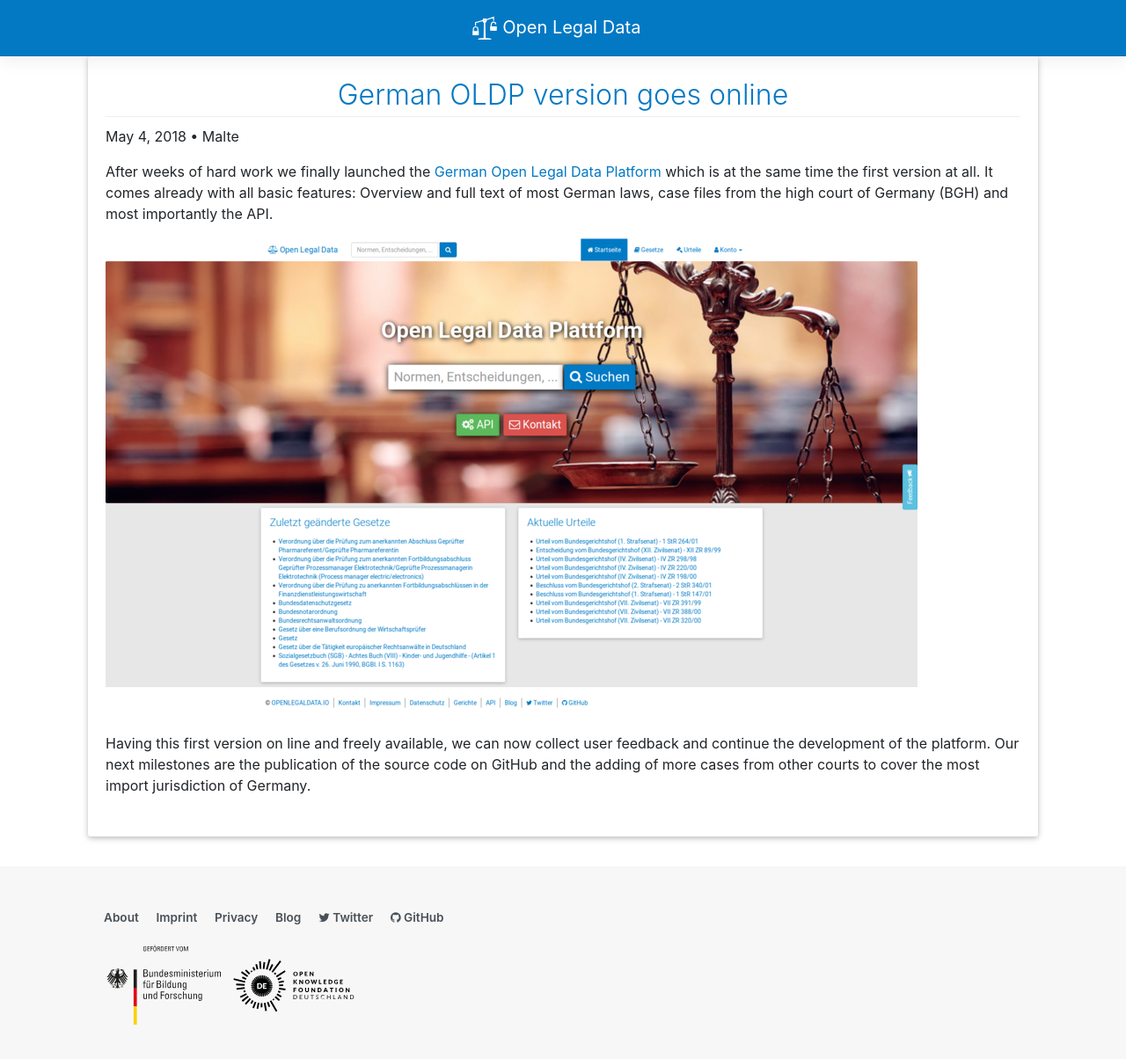
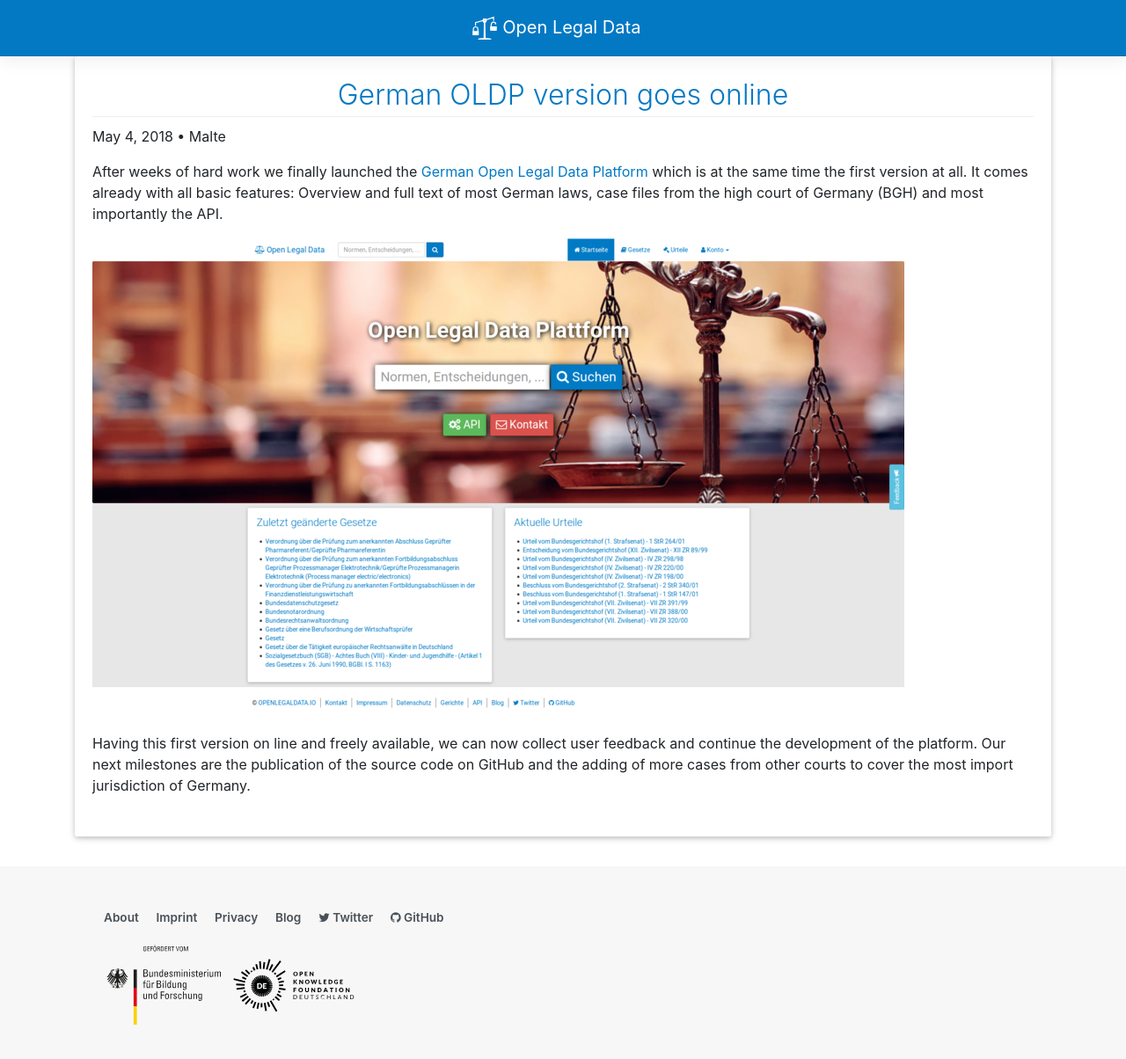
Before and after one commit to openlegaldata/blog, a Jekyll site: the page built from _posts/2018-05-04-german-version-online.md, in a window 1280 px wide and 1218 px high. Shown: the top 1204 px of the window at 88% size. Built offline with Jekyll 4.4.1, drawn with Linux system fonts in a browser that asks for light colours.

Commit message:
Fixed post design

```diff
--- a/_layouts/post.html
+++ b/_layouts/post.html
@@ -1,7 +1,7 @@
 ---
 layout: default
 ---
-<div class="container">
+
 <section>
 <article class="post" itemscope itemtype="http://schema.org/BlogPosting">
 
--- a/_sass/main.scss
+++ b/_sass/main.scss
@@ -1 +1,10 @@
 @import "style";
+
+.post-content {
+    p {
+    }
+
+    img {
+        max-width: 100%;
+    }
+}
```
Also changed, not shown: other parts of _layouts/post.html (+0 -2 lines). Lines whose indentation alone changed are shown as unchanged.
